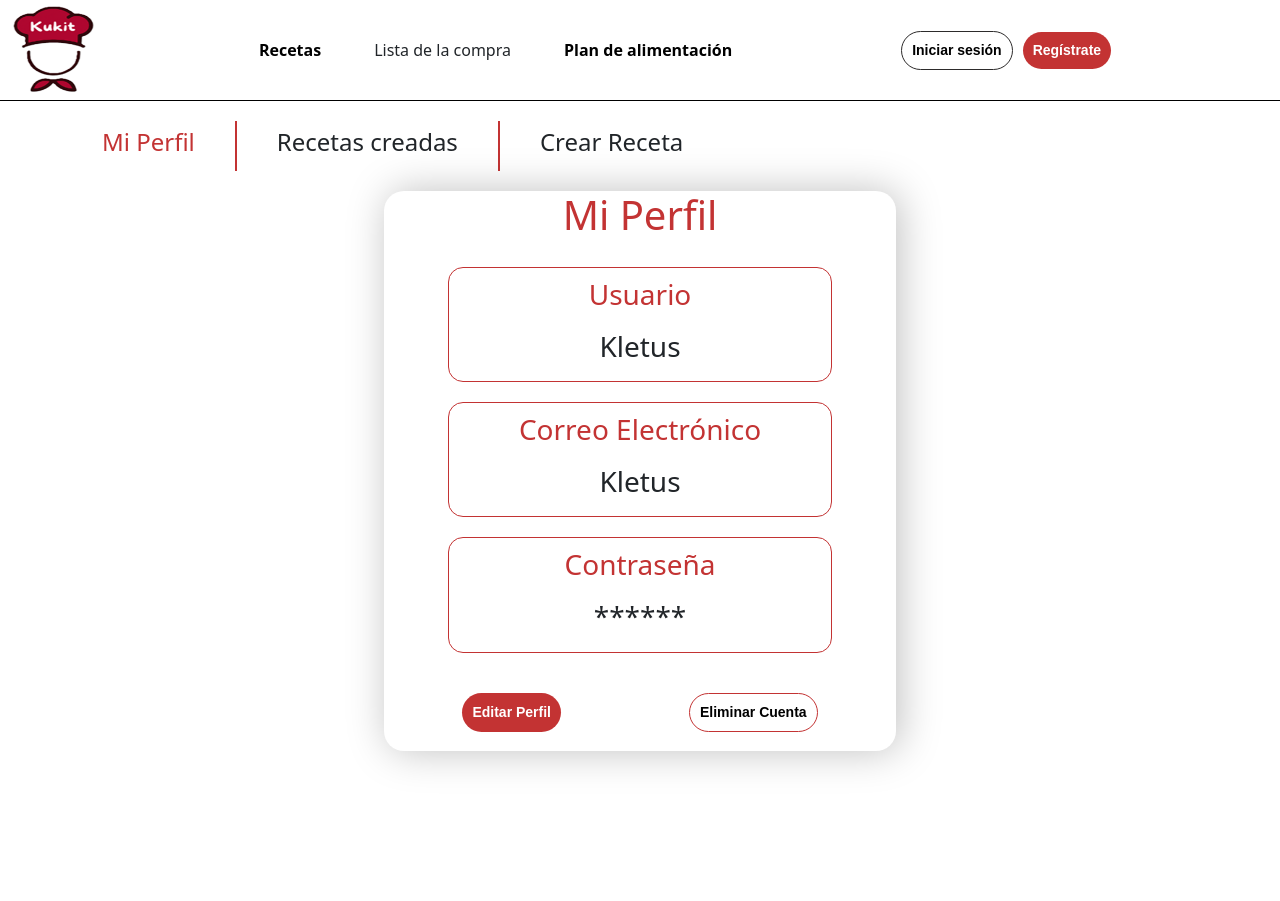
After one commit to danisimmon/Kukit, a PHP site: page /perfil.html in a window 1280 px wide. The commit adds this page. Run offline with PHP 8.4, Linux system fonts and the light colour scheme.

Commit message:
Creación Sección Perfil

```diff
--- a/frontend/css/style.css
+++ b/frontend/css/style.css
@@ -538,23 +538,25 @@ footer hr {
     /* color de la línea */
 }
 
-.numero-recetas{
+.numero-recetas {
     color: var(--primary-color)
 }
 
-.container{
+.container {
     display: flex;
     flex-direction: column;
     align-items: center;
     height: 100vh;
 }
-.tarjetas{
+
+.tarjetas {
     display: flex;
     flex-wrap: wrap;
     gap: 20px;
     justify-content: center;
 }
-.tarjeta{
+
+.tarjeta {
     width: 250px;
     height: auto;
     background-color: var(--background-color);
@@ -567,36 +569,42 @@ footer hr {
     transition: transform 0.2s;
     cursor: pointer;
 }
-.tarjeta:hover{
+
+.tarjeta:hover {
     transform: scale(1.05);
 }
-.imagen-receta-tarjeta{
+
+.imagen-receta-tarjeta {
     width: 100%;
     height: auto;
     border-radius: 10px;
 }
+
 /* .tarjeta img{
     width: 100%;
     height: auto;
     border-radius: 10px;
 } */
-.tarjeta h3{
+.tarjeta h3 {
     margin: 10px 0;
     font-size: 1.2em;
     text-align: center;
     margin-right: 60%;
 }
-.tarjeta p{
+
+.tarjeta p {
     font-size: 0.9em;
     text-align: center;
 }
-.tarjeta a{
+
+.tarjeta a {
     text-decoration: none;
     color: #C33333;
     font-weight: bold;
     margin-top: 10px;
 }
-.tarjeta a:hover{
+
+.tarjeta a:hover {
     text-decoration: underline;
 
 }
@@ -612,7 +620,7 @@ footer hr {
     height: 24px;
     transition: all 0.3s ease;
     background-image: url("img/bookmark.png");
-  }
+}
 
 .icono-bookmark:hover {
     background-image: url("img/bookmark-relleno.png");
@@ -620,7 +628,7 @@ footer hr {
 
 /* Lista de la compra */
 
-.linea-separacion-compra{
+.linea-separacion-compra {
 
     height: 5px;
     /* largo de la línea */
@@ -628,7 +636,7 @@ footer hr {
     /* color de la línea */
 }
 
-.offcanvas-body li{
+.offcanvas-body li {
     display: flex;
     flex-direction: column;
     justify-content: center;
@@ -638,7 +646,8 @@ footer hr {
     background-color: var(--background-color);
     border-radius: 8px;
 }
-.offcanvas-body h3{
+
+.offcanvas-body h3 {
     display: flex;
     flex-direction: column;
     justify-content: center;
@@ -648,7 +657,8 @@ footer hr {
     background-color: var(--background-color);
     border-radius: 8px;
 }
-.offcanvas-body li:hover{
+
+.offcanvas-body li:hover {
     background-color: var(--primary-color);
     color: var(--background-color);
     cursor: pointer;
@@ -666,19 +676,77 @@ footer hr {
 
 .botones-lista-compra {
     display: flex;
-    flex-direction: column; /* Coloca los botones en columna */
-    align-items: center; /* Centra horizontalmente */
-    gap: 12px; /* Espacio vertical entre botones */
+    flex-direction: column;
+    /* Coloca los botones en columna */
+    align-items: center;
+    /* Centra horizontalmente */
+    gap: 12px;
+    /* Espacio vertical entre botones */
     margin-top: 20px;
-  }
+}
 
 .botones-inversos {
     background-color: var(--background-color);
     color: var(--text-color);
     border: 1px solid var(--primary-color);
 }
-.botones-inversos:hover{
+
+.botones-inversos:hover {
     background-color: var(--background-color);
     color: var(--primary-colorext-color);
     border: 1px solid var(--primary-color);
 }
+
+/* Apartado Perfil */
+.titulo-pagina ul {
+    list-style: none;
+    padding: 0;
+    margin: 0;
+    display: flex;
+    gap: 2.5rem;
+    align-items: center;
+}
+
+.tarjeta-perfil {
+    display: flex;
+    flex-direction: column;
+    align-items: center;
+    gap: 20px;
+    width: 40vw;
+    height: 70vh;
+    flex-shrink: 0;
+    border-radius: 20px;
+    background: #FFF;
+    box-shadow: 4px 0px 40px 0px rgba(0, 0, 0, 0.25);
+}
+
+/* .info-perfil {
+    gap: 10px;
+} */
+
+.contenedores-info-perfil {
+    display: flex;
+    flex-direction: column;
+    justify-content: center;
+    align-items: center;
+    width: 30vw;
+    gap: 10px;
+    padding: 10px;
+    background-color: var(--background-color);
+    border: var(--primary-color) solid 1px;
+    border-radius: 15px;
+}
+
+.botones-perfil {
+  display: flex;
+  gap: 10vw; /* Espacio entre los botones */
+  justify-content: center; /* Centra los botones si quieres */
+  margin-top: 20px; /* Opcional, separación del contenido superior */
+}
+
+.titulos-perfil{
+    color: var(--primary-color);
+    /* font-size: 24px;
+    font-weight: 700;
+    margin-bottom: 30px; */
+}
--- /dev/null
+++ b/frontend/perfil.html
@@ -0,0 +1,262 @@
+<!DOCTYPE html>
+<html lang="es">
+
+<head>
+    <meta charset="UTF-8">
+    <meta name="viewport" content="width=device-width, initial-scale=1.0">
+    <title>Recetas</title>
+
+    <link href="https://cdn.jsdelivr.net/npm/bootstrap@5.3.5/dist/css/bootstrap.min.css" rel="stylesheet"
+        integrity="sha384-SgOJa3DmI69IUzQ2PVdRZhwQ+dy64/BUtbMJw1MZ8t5HZApcHrRKUc4W0kG879m7" crossorigin="anonymous">
+    <script src="https://cdn.jsdelivr.net/npm/bootstrap@5.3.5/dist/js/bootstrap.bundle.min.js"
+        integrity="sha384-k6d4wzSIapyDyv1kpU366/PK5hCdSbCRGRCMv+eplOQJWyd1fbcAu9OCUj5zNLiq" crossorigin="anonymous"
+        defer></script>
+    <link rel="stylesheet" href="css/style.css">
+    <link rel="stylesheet" href="css/productos.css">
+</head>
+
+<body>
+    <div id="root"></div>
+    <header>
+        <a href="./index.html" id="logo-header">
+            <img src="img/logo_kukit.png" alt="" id="logo-header">
+        </a>
+        <button id="hamburger-menu">
+            <span></span>
+            <span></span>
+            <span></span>
+        </button>
+        <nav>
+            <ul>
+                <li><a href="productos.html">Recetas</a></li>
+                <li><a class="btn" data-bs-toggle="offcanvas" href="#offcanvasExample" role="button"
+                        aria-controls="offcanvasExample">Lista de la compra</a></li>
+                <li><a href="">Plan de alimentación</a></li>
+            </ul>
+        </nav>
+        <div class="contenedor-header">
+            <button class="sign-in" id="sign-in">Iniciar sesión</button>
+            <button class="sign-up" id="sign-up">Regístrate</button>
+        </div>
+        <div id="pop-up"></div>
+        <!-- <div class="pop-up-sign-up" id="pop-up-sign-up">
+            <section class="contenedor-sign-up" id="contenedor-sign-up">
+                <figure>
+                    <a href=""><img src="img/logo_kukit.png" alt="logo de kukit"></a>
+                </figure>
+
+                <h1>CREAR CUENTA</h1>
+                <hr class="linea-inicio-sesion">
+                <form action="" id="sign-up-form">
+
+                    <div>
+                        <label for="email-sign-up">Correo electrónico:</label>
+                        <input type="email" name="email-sign-up" id="email-sign-up">
+                    </div>
+
+                    <div>
+                        <label for="password-sign-up">Contraseña:</label>
+                        <input type="password" name="password-sign-up" id="password-sign-up">
+                    </div>
+                    <label class="checkbox-label">
+                        <input type="checkbox" name="recordarme" id="recordarme">
+                        <span>Recordarme</span>
+                    </label>
+
+                    <p class="aceptar-terminos">
+                        Al hacer clic en «Aceptar y crear cuenta», aceptas las <b><u>Condiciones de
+                                uso</u></b>, la <b><u>Política de privacidad</u></b> y la <b><u>Política de
+                                cookies</u></b> de Kukit
+                    </p>
+
+                    <button type="submit" class="botones-inicio-sesion">Aceptar y crear cuenta</button>
+                </form>
+                <p>¿Ya tienes cuenta?</p>
+                <button class="botones-inicio-sesion" id="inicio-google">Iniciar sesión</button>
+
+                <hr>
+
+            </section>
+        </div> -->
+
+        <!-- <div class="pop-up-sign-in" id="pop-up-sign-in">
+            <section class="contenedor-sign-in" id="contenedor-sign-in">
+                <figure>
+                    <a href="index.html"><img src="img/logo_kukit.png" alt="Logo de Kukit"></a>
+                </figure>
+
+                <h1>INICIAR SESIÓN</h1>
+                <hr class="linea-inicio-sesion">
+
+                <hr>
+
+                <form>
+                    <div class="contenedor-email-password">
+                        <label for="email-sign-in" id="mail" class="mail">Correo electrónico:</label>
+                        <input type="email" name="email-sign-in" id="email-sign-in">
+                        <span id="errorEmail"></span>
+                    </div>
+
+                    <div class="contenedor-email-password">
+                        <label for="password-sign-in" class="password-sign-in">Contraseña:</label>
+                        <input type="password" name="password-sign-in" id="password-sign-in">
+                        <span id="errorPassword"></span>
+                    </div>
+
+                    <button class="botones-inicio-sesion">Iniciar sesión</button>
+
+                </form>
+                <button class="botones-inicio-sesion" id="inicio-google">Iniciar sesión con Google</button>
+            </section>
+        </div> -->
+    </header>
+    <div class="container">
+        <div class="titulo-pagina">
+            <ul>
+                <li>
+                    <h4 class="numero-recetas">Mi Perfil</h4>
+                </li>
+                <div class="linea-vertical"></div>
+                <li>
+                    <h4>Recetas creadas</h4>
+                </li>
+                <div class="linea-vertical"></div>
+                <li>
+                    <h4>Crear Receta</h4>
+                </li>
+            </ul>
+        </div>
+        <div class="tarjeta-perfil">
+            <h1 class="titulos-perfil">Mi Perfil</h1>
+            <div class="info-perfil">
+                <div class="contenedores-info-perfil">
+                    <h3 class="titulos-perfil">Usuario</h3>
+                    <h3>Kletus</h3>
+                </div>
+            </div>
+
+            <div class="info-perfil">
+                <div class="contenedores-info-perfil">
+                    <h3 class="titulos-perfil">Correo Electrónico</h3>
+                    <h3>Kletus</h3>
+                </div>
+            </div>
+
+            <div class="info-perfil">
+                <div class="contenedores-info-perfil">
+                    <h3 class="titulos-perfil">Contraseña</h3>
+                    <h3>******</h3>
+                </div>
+            </div>
+            <div class="botones-perfil">
+                <button>Editar Perfil</button>
+                <button class="botones-inversos">Eliminar Cuenta</button>
+            </div>
+        </div>
+        <!-- <div class="tarjetas">
+            <div class="tarjeta">
+                <img src="img/comida.jpg" class="imagen-receta-tarjeta" alt="Receta 1">
+                <h3>Receta 1</h3>
+                <a class="btn" data-bs-toggle="offcanvas" href="#offcanvasExample" role="button"
+                    aria-controls="offcanvasExample">Ver receta</a>
+                <img src="img/bookmark.png" class="icono-bookmark" alt="Guardar">
+            </div>
+
+            <div class="tarjeta">
+                <img src="img/comida.jpg" class="imagen-receta-tarjeta" alt="Receta 1">
+                <h3>Receta 1</h3>
+                <img src="img/bookmark.png" class="icono-bookmark" alt="Guardar">
+            </div>
+
+            <div class="tarjeta">
+                <img src="img/comida.jpg" class="imagen-receta-tarjeta" alt="Receta 1">
+                <h3>Receta 1</h3>
+                <img src="img/bookmark.png" class="icono-bookmark" alt="Guardar">
+            </div>
+
+            <div class="tarjeta">
+                <img src="img/comida.jpg" class="imagen-receta-tarjeta" alt="Receta 1">
+                <h3>Receta 1</h3>
+                <img src="img/bookmark.png" class="icono-bookmark" alt="Guardar">
+            </div>
+        </div> -->
+    </div>
+
+
+    <!-- <div class="offcanvas offcanvas-end" tabindex="-1" id="offcanvasExample" aria-labelledby="offcanvasExampleLabel">
+        <div class="offcanvas-header">
+            <h5 class="offcanvas-title" id="offcanvasExampleLabel">Información de la receta</h5>
+            <button type="button" class="btn-close" data-bs-dismiss="offcanvas" aria-label="Close"></button>
+        </div>
+        <div class="offcanvas-body">
+            <div>
+                <div>
+                    <h3>Ingredientes</h3>
+                    <ul>
+                        <li>1 kg de carne de res</li>
+                        <li>2 cebollas</li>
+                        <li>1 pimiento rojo</li>
+                        <li>2 dientes de ajo</li>
+                        <li>1 cucharadita de comino</li>
+                        <li>Sal y pimienta al gusto</li>
+                        <li>12 tortillas de maíz</li>
+                    </ul>
+                    <h3>Instrucciones</h3>
+                    <ol>
+                        <li>En una sartén grande, calienta un poco de aceite y sofríe la cebolla y el ajo picados.</li>
+                        <li>Agrega la carne y cocina hasta que esté dorada.</li>
+                        <li>Incorpora el pimiento rojo y el comino, y cocina por unos minutos más.</li>
+                        <li>Calienta las tortillas en otra sartén.</li>
+                        <li>Sirve la carne en las tortillas y disfruta.</li>
+                    </ol>
+                </div>
+            </div>
+            <div class="dropdown mt-3">
+                <button class="btn btn-secondary dropdown-toggle" type="button" data-bs-toggle="dropdown">
+                    Ver instrucciones
+                </button>
+            </div>
+        </div>
+    </div> -->
+
+    <div class="offcanvas offcanvas-end" tabindex="-1" id="offcanvasExample" aria-labelledby="offcanvasExampleLabel">
+        <div class="offcanvas-header">
+            <h2 class="offcanvas-title" id="offcanvasExampleLabel">Lista de la Compra</h2>
+            <button type="button" class="btn-close" data-bs-dismiss="offcanvas" aria-label="Close"></button>
+        </div>
+        <div class="offcanvas-body">
+            <div>
+                <div>
+                    <h3>Ingredientes</h3>
+                    <ul>
+                        <li>1 kg de carne de res</li>
+                        <!-- <hr class="linea-separacion-compra"> -->
+                        <li>2 cebollas</li>
+                        <li>1 pimiento rojo</li>
+                        <li>2 dientes de ajo</li>
+                        <li>1 cucharadita de comino</li>
+                        <li>Sal y pimienta al gusto</li>
+                        <li>12 tortillas de maíz</li>
+                    </ul>
+                </div>
+            </div>
+            <div class="botones-lista-compra">
+                <button>Vaciar Lista</button>
+                <button class="botones-inversos">Ir a recetas</button>
+            </div>
+        </div>
+    </div>
+</body>
+<!-- <script>
+    const bookmark = document.querySelector('.icono-bookmark');
+
+    bookmark.addEventListener('mouseenter', () => {
+        bookmark.src = 'img/bookmark-relleno.png';
+    });
+
+    bookmark.addEventListener('mouseleave', () => {
+        bookmark.src = 'img/bookmark.png';
+    });
+</script> -->
+
+</html>
```
